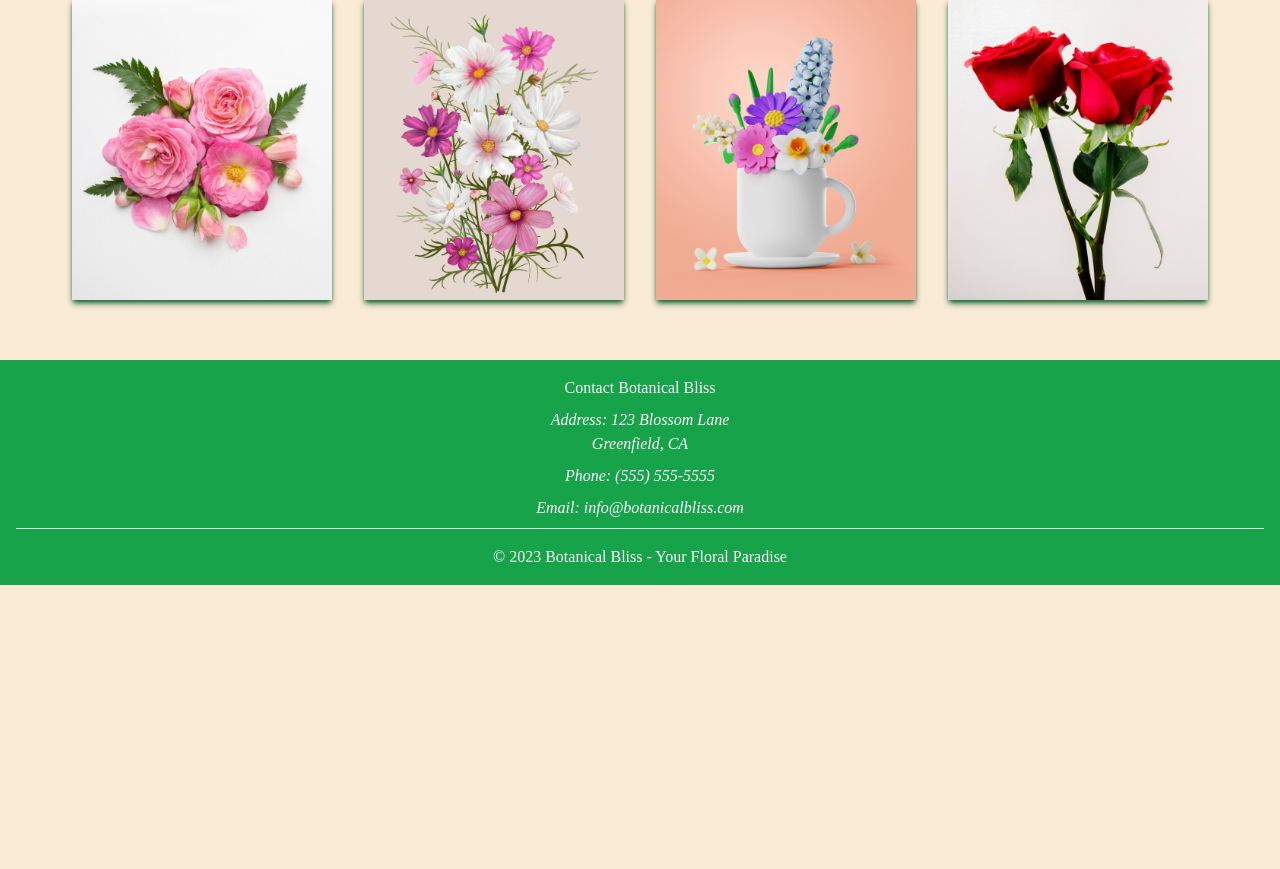
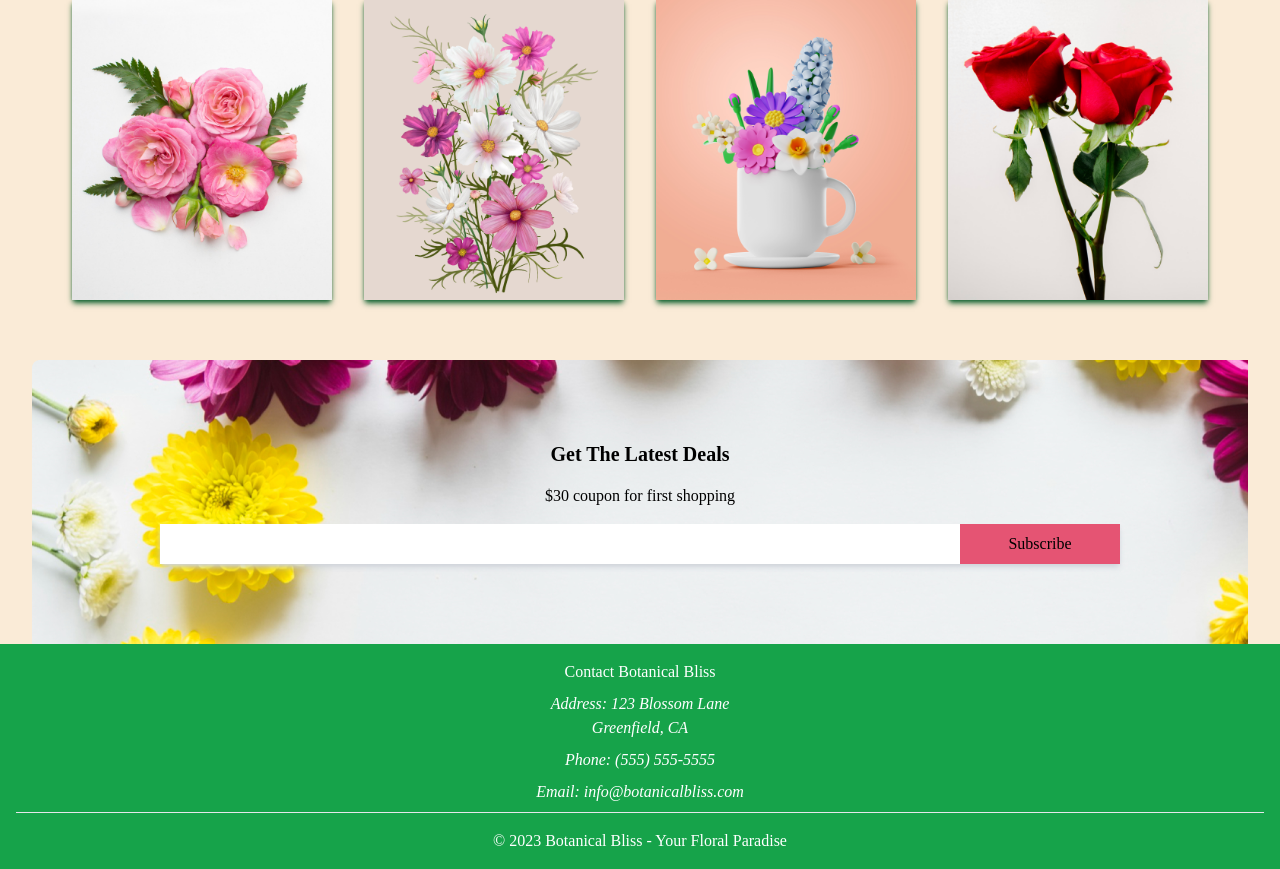
Before and after one commit to pally0091/flower-shop, a React (Vite) app: page / in a window 1280 px wide. Shown: the part 1661-2530 px from the top of the page. Before the commit the page ends 2246 px from the top, so only its background shows below. Built offline with nearby package versions, Linux system fonts and the light colour scheme.

Commit message:
subscription added

```diff
--- a/src/App.jsx
+++ b/src/App.jsx
@@ -4,6 +4,7 @@ import Deal from "./Components/Deal";
 import FlowerCollection from "./Components/FlowerCollection";
 import Footer from "./Components/Footer";
 import Instagram from "./Components/Instagram";
+import Subscription from "./Components/Subscription";
 
 function App() {
   return (
@@ -12,6 +13,7 @@ function App() {
       <FlowerCollection></FlowerCollection>
       <Deal></Deal>
       <Instagram></Instagram>
+      <Subscription></Subscription>
       <Footer></Footer>
     </>
   );
--- a/src/Components/Instagram.jsx
+++ b/src/Components/Instagram.jsx
@@ -14,25 +14,25 @@ const Instagram = () => {
         readable content of a page when looking at its layout.
       </p>
       <div className="grid grid-cols-2 md:grid-cols-4 lg:grid-cols-4 gap-8 my-5">
-        <div className="i-div shadow-md shadow-green-800 ">
+        <div className="shadow-md shadow-green-800 ">
           <img
             src={f1}
             alt=""
           />
         </div>
-        <div className="i-div shadow-md shadow-green-800 ">
+        <div className="shadow-md shadow-green-800 ">
           <img
             src={f2}
             alt=""
           />
         </div>
-        <div className="i-div shadow-md shadow-green-800 ">
+        <div className="shadow-md shadow-green-800 ">
           <img
             src={f3}
             alt=""
           />
         </div>
-        <div className="i-div shadow-md shadow-green-800 ">
+        <div className="shadow-md shadow-green-800 ">
           <img
             src={f4}
             alt=""
--- /dev/null
+++ b/src/Components/Subscription.jsx
@@ -0,0 +1,25 @@
+/* eslint-disable no-unused-vars */
+import React from "react";
+
+const Subscription = () => {
+  return (
+    <div
+      id="subs"
+      className="py-16 px-5 md:px-16 lg:py-20 lg:px-32"
+    >
+      <h2 className="text-xl font-bold text-center">Get The Latest Deals</h2>
+      <p className="text-center mt-4">$30 coupon for first shopping</p>
+      <div className="mt-4 w-full shadow-md shadow-gray-300 flex flex-col md:flex-row lg:flex-row justify-center">
+        <input
+          className="w-full md:w-5/6 lg:w-5/6 p-2"
+          type="text"
+        />
+        <button className="bg-[#E55473] w-full md:w-1/6 lg:w-1/6 p-2">
+          Subscribe
+        </button>
+      </div>
+    </div>
+  );
+};
+
+export default Subscription;
--- a/src/index.css
+++ b/src/index.css
@@ -20,3 +20,8 @@ body {
   scale: 1.2;
   transition-duration: 0.5s;
 }
+#subs {
+  background-image: url("./assets/Flower Asset/Rectangle 9.png");
+  width: 95%;
+  margin: 0 auto;
+}
```
